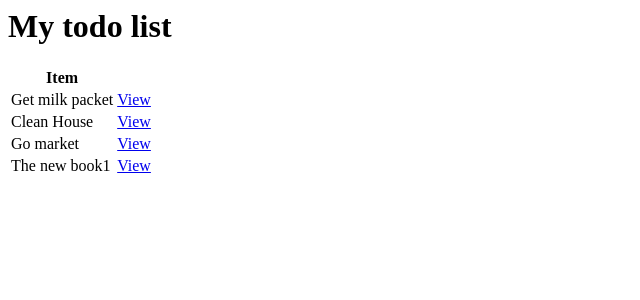
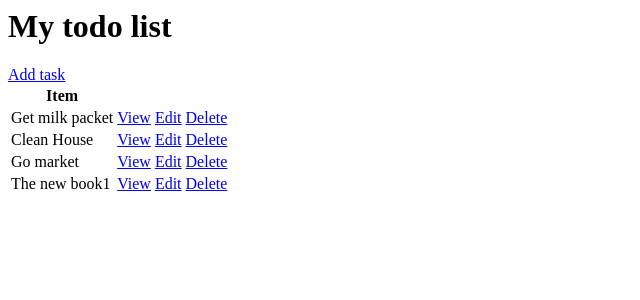
Before and after one commit to bhagyashriajmire123/MyTodo, a Django app: page / in a window 1280 px wide. Shown: the top 300 px of the page, without its empty margins (0-640 px from the left). Run offline with Django 3.2, Linux system fonts and the light colour scheme; data comes from the database, SQL or seed files in the repository; both versions use the stored data as it was after the commit.

Commit message:
commit all changes

```diff
--- a/Myfinalproject/settings.py
+++ b/Myfinalproject/settings.py
@@ -118,4 +118,7 @@ USE_TZ = True
 # Static files (CSS, JavaScript, Images)
 # https://docs.djangoproject.com/en/3.0/howto/static-files/
 
+
+DEFAULT_AUTO_FIELD ='django.db.models.BigAutoField'
+
 STATIC_URL = '/static/'
--- a/templates/xyz/task_list.html
+++ b/templates/xyz/task_list.html
@@ -1,8 +1,11 @@
 <h1> My todo list </h1>
+<a href="{% url 'task-create' %}">Add task</a>
 
 <table>
     <tr>
         <th>Item</th>
+        <th></th>
+        <th></th>
     </tr>
     {% comment %} / # object_list is default query set for render # / {% endcomment %}
     {% for task in tasks %}
@@ -10,6 +13,8 @@
         <td>{{task.title}}</td>
 
         <td><a href="{% url 'task' task.id %}">View</a></td>
+        <td><a href="{% url 'task-update' task.id %}">Edit</a></td>
+        <td><a href="{% url 'task-delete' task.id %}">Delete<a></td>
 
     </tr>
     {% empty %}
--- a/xyz/urls.py
+++ b/xyz/urls.py
@@ -1,8 +1,10 @@
 from django.urls import path
-from .views import TaskList, TaskDetail,TaskCreate
+from .views import TaskList, TaskDetail,TaskCreate, TaskUpdate, TaskDelete
 
 urlpatterns = [
    path('',TaskList.as_view(), name='tasks'),
    path('task/<int:pk>/', TaskDetail.as_view(), name='task'),
-   path('taskcreate/', TaskCreate.as_view(), name='taskcreate')
+   path('task-create/', TaskCreate.as_view(), name='task-create'),
+   path('task-update/<int:pk>/', TaskUpdate.as_view(), name='task-update'),
+   path('task-delete/<int:pk>/', TaskDelete.as_view(), name='task-delete')
 ]
--- a/xyz/views.py
+++ b/xyz/views.py
@@ -1,7 +1,7 @@
 from django.shortcuts import render
 from django.views.generic.list import ListView
 from django.views.generic.detail import DetailView
-from django.views.generic.edit import CreateView
+from django.views.generic.edit import CreateView, UpdateView, DeleteView
 from django.urls import reverse_lazy
 from .models import Task
 
@@ -16,4 +16,15 @@ class TaskDetail(DetailView):
 
 class TaskCreate(CreateView):
     model=Task
-    field = '__all__'
+    fields = '__all__'
+    success_url= reverse_lazy('tasks')
+
+class TaskUpdate(UpdateView):
+    model = Task
+    fields = '__all__'
+    success_url= reverse_lazy('tasks')
+
+class TaskDelete(DeleteView):
+    model= Task
+    context_object_name='task'
+    success_url= reverse_lazy('tasks')
```
Also changed, not shown: templates/xyz/task_confirm_delete.html (added, +7 -0 lines), templates/xyz/task_form.html (+8 -0 lines), db.sqlite3, xyz/migrations/0002_alter_task_id.py (added).
